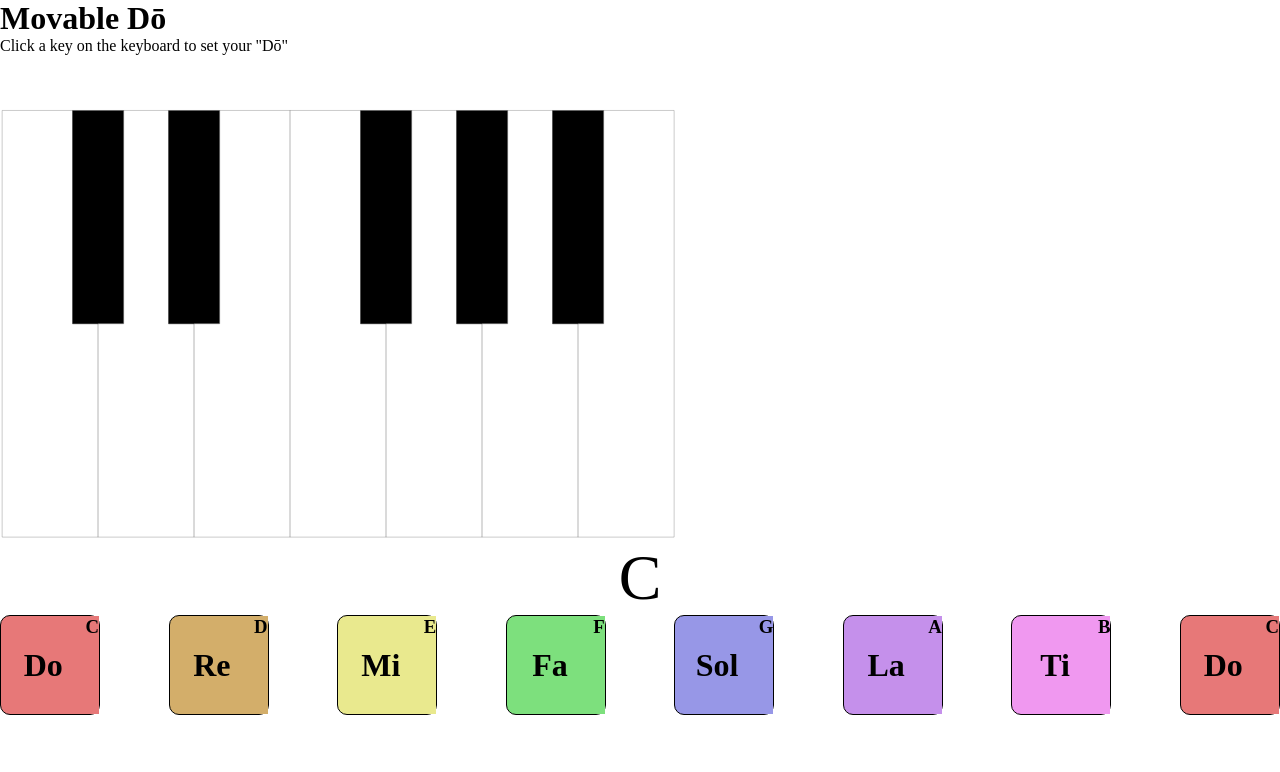
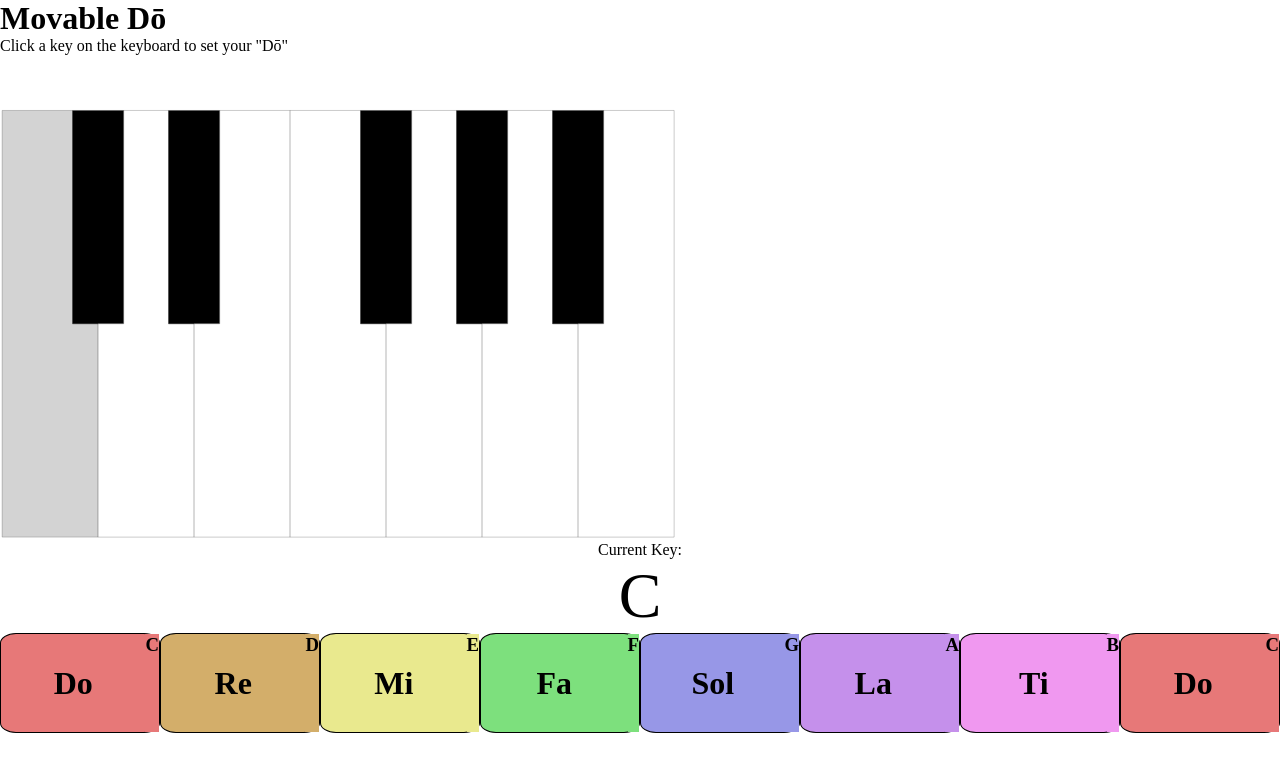
Before and after one commit to natedaniels42/movable-do, a React (Create React App) app: page / in a window 1280 px wide. Shown: the top 772 px of the page. Built offline with nearby package versions, Linux system fonts and the light colour scheme; a web font is replaced by a local one.

Commit message:
More CSS

```diff
--- a/src/App.css
+++ b/src/App.css
@@ -37,6 +37,10 @@ html {
   fill: black;
 }
 
+.default {
+  fill: lightgrey;
+}
+
 #solfege-box {
   display: flex;
   justify-content: space-between;
@@ -44,9 +48,9 @@ html {
 
 .syllable {
   display: flex;
-  width: 100px;
+  width: 12.5%;
   height: 100px;
-  max-width: 12.5;
+  max-width: 12.5%;
   border: 1px solid black;
   border-radius: 10%;
   cursor: pointer;
@@ -60,8 +64,6 @@ html {
   margin: auto;
   font-size: 2rem;
 }
-
-
 
 #do {
   background-color: rgb(231, 120, 120);
--- a/src/components/Keyboard.js
+++ b/src/components/Keyboard.js
@@ -10,7 +10,7 @@ const Keyboard = (props) => {
             preserveAspectRatio="xMidYMid meet">
                 <g transform="translate(0.000000,228.000000) scale(0.100000,-0.100000)"
                 fill="#000000" stroke="none">
-                    <path onClick={handleKeyClick} className="key" id="c-key" d="M 10 20 L 10 2020 L 340 2020 L 340 1020 L 460 1020 L 460 20 L 10 20"></path>
+                    <path onClick={handleKeyClick} className="key default" id="c-key" d="M 10 20 L 10 2020 L 340 2020 L 340 1020 L 460 1020 L 460 20 L 10 20"></path>
                     <path onClick={handleKeyClick} className="black key" id="d-flat-key" d="M 340 1020 L 580 1020 L 580 2020 L 340 2020 L 340 1020"></path>
                     <path onClick={handleKeyClick} className="key" id="d-key" d="M 460 20 L 910 20 L 910 1020 L 790 1020 L 790 2020 L 580 2020 L 580 1020 L 460 1020 L 460 20"></path>
                     <path onClick={handleKeyClick} className="black key" id="e-flat-key" d="M 790 1020 L 1030 1020 L 1030 2020 L 790 2020 L 790 1020"></path>
@@ -24,6 +24,7 @@ const Keyboard = (props) => {
                     <path onClick={handleKeyClick} className="key" id="b-key" d="M 2710 20 L 3160 20 L 3160 2020 L 2830 2020 L 2830 1020 L 2710 1020 L 2710 20"></path>
                 </g>
             </svg>
+            <p className="text">Current Key:</p>
             <p id="note">{current.name}</p>
         </div>
     )
```
